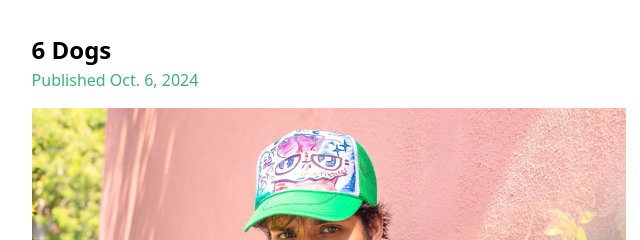
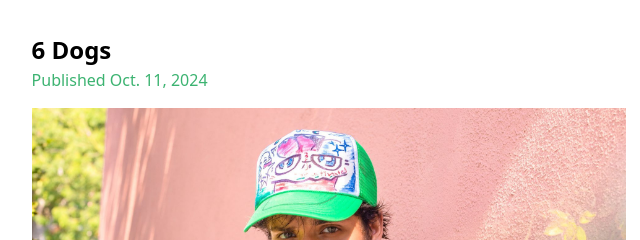
Before and after one commit to Kylo33/whats-your-story-project, a plain HTML site: page index.html in a window 1280 px wide. Shown: the top 240 px of the page, 311-951 px from the left. Drawn offline with Linux system fonts and the light colour scheme.

Commit message:
Fix publication date

```diff
--- a/index.html
+++ b/index.html
@@ -13,7 +13,7 @@
     <article>
       <h1>6 Dogs</h1>
       <ul class="date-info">
-        <li>Published Oct. 6, 2024</li>
+        <li>Published Oct. 11, 2024</li>
       </ul>
       <div class="content">
         <img src="pictures/6-dogs-landscape.jpg" alt="Landscape photo of 6 Dogs">
```
